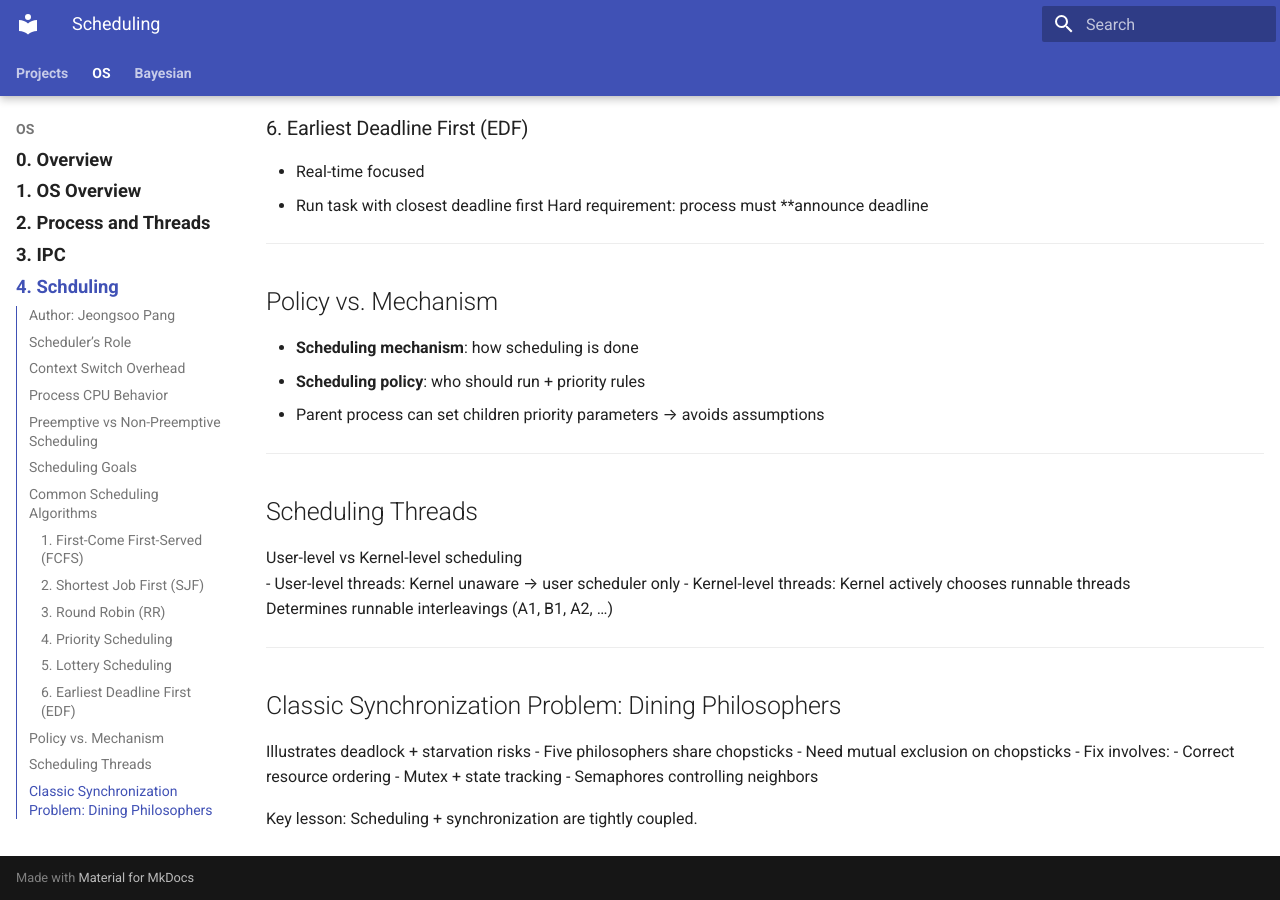
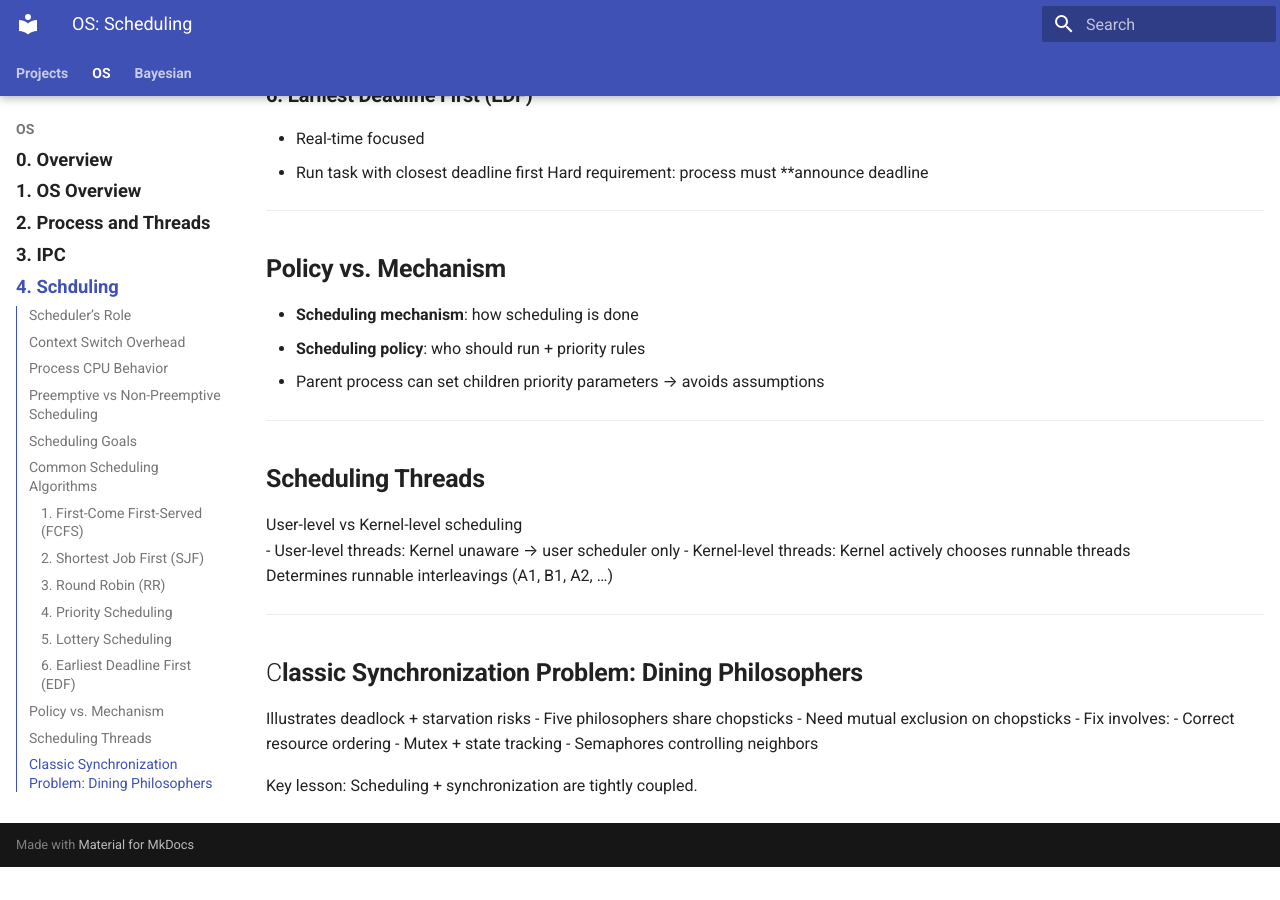
Before and after one commit to Jeongsoo-dev/ML_based_MR_CT_SeriesType_Detection, an MkDocs documentation site: the page built from docs/os/lec4_scheduling.md, in a window 1280 px wide and 900 px high, scrolled down 2767 px. Built offline with MkDocs 1.6.1 and Material for MkDocs 9.7.7, drawn with Linux system fonts in a browser that asks for light colours; after the commit the page ends 3634 px from its top, so only the background shows below that.

Commit message:
Update lec4_scheduling.md

```diff
--- a/docs/os/lec4_scheduling.md
+++ b/docs/os/lec4_scheduling.md
@@ -1,14 +1,13 @@
 ---
-title: "Scheduling"
+title: "OS: Scheduling"
 hide:
   - title
 ---
 
 # Scheduling
-**Author:** Jeongsoo Pang
 ---
 
-## Scheduler’s Role
+## **Scheduler’s Role**
 - Multiple processes **competing** for CPU time
 - When more than one is **Ready**, scheduler chooses who runs next
 - Affects **perceived system performance**
@@ -19,7 +18,7 @@ hide:
 
 ---
 
-## Context Switch Overhead
+## **Context Switch Overhead**
 Switching tasks is **expensive**:
 - Trap to kernel mode
 - Save current CPU state (registers, memory map)
@@ -29,7 +28,7 @@ Too many switches **waste CPU time**.
 
 ---
 
-## Process CPU Behavior
+## **Process CPU Behavior**
 Two typical categories:
 | Type | Behavior | Resource Usage | Notes |
 |---|---|---|---|
@@ -40,7 +39,7 @@ Two typical categories:
 
 ---
 
-## Preemptive vs Non-Preemptive Scheduling
+## **Preemptive vs Non-Preemptive Scheduling**
 | Strategy | CPU Ownership Ends When… | Pros | Cons |
 |---|---|---|---|
 | **Preemptive** | Quantum expires or higher-priority arrival | Better for interactivity | More context switch overhead |
@@ -51,7 +50,7 @@ Two typical categories:
 
 ---
 
-## Scheduling Goals
+## **Scheduling Goals**
 | System Type | Major Metrics |
 |---|---|
 | **All systems** | Fairness, CPU balance, enforce policy |
@@ -62,16 +61,16 @@ Two typical categories:
 
 ---
 
-## Common Scheduling Algorithms
+## **Common Scheduling Algorithms**
 
-### 1. First-Come First-Served (FCFS)
+### **1. First-Come First-Served (FCFS)**
 - Non-preemptive
 - Simple FIFO queue
 Problem: Long jobs block short ones (convoy effect)
 
 ---
 
-### 2. Shortest Job First (SJF)
+### **2. Shortest Job First (SJF)**
 - Non-preemptive, requires job length knowledge
 - Minimizes average turnaround time
 - Not realistic → runtime unknown
@@ -79,7 +78,7 @@ Risk: Starvation of long jobs
 
 ---
 
-### 3. Round Robin (RR)
+### **3. Round Robin (RR)**
 - Preemptive, equal quantum for each process
 - Very common in interactive systems
 - Choice of quantum matters:
@@ -88,42 +87,42 @@ Risk: Starvation of long jobs
 
 ---
 
-### 4. Priority Scheduling
+### **4. Priority Scheduling**
 - Higher priority tasks run first
 - Can combine with RR per priority class
 - Starvation possible → fix: aging
 
 ---
 
-### 5. Lottery Scheduling
+### **5. Lottery Scheduling**
 - Random scheduling based on # of tickets
 - Dynamic, flexible priority control
 Good when fairness with weighted share is desired
 
 ---
 
-### 6. Earliest Deadline First (EDF)
+### **6. Earliest Deadline First (EDF)**
 - Real-time focused
 - Run task with closest deadline first
 Hard requirement: process must **announce deadline
 
 ---
 
-## Policy vs. Mechanism
+## **Policy vs. Mechanism**
 - **Scheduling mechanism**: how scheduling is done
 - **Scheduling policy**: who should run + priority rules
 - Parent process can set children priority parameters → avoids assumptions
 
 ---
 
-## Scheduling Threads
+## **Scheduling Threads**
 User-level vs Kernel-level scheduling
 - User-level threads: Kernel unaware → user scheduler only
 - Kernel-level threads: Kernel actively chooses runnable threads
 Determines runnable interleavings (A1, B1, A2, …)
 ---
 
-## Classic Synchronization Problem: Dining Philosophers
+## C**lassic Synchronization Problem: Dining Philosophers**
 Illustrates deadlock + starvation risks
 - Five philosophers share chopsticks
 - Need mutual exclusion on chopsticks
```
